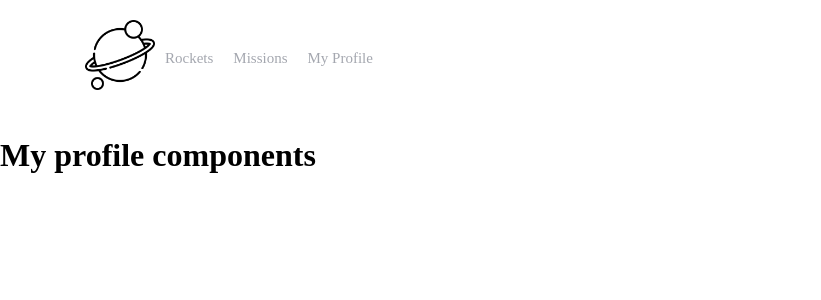
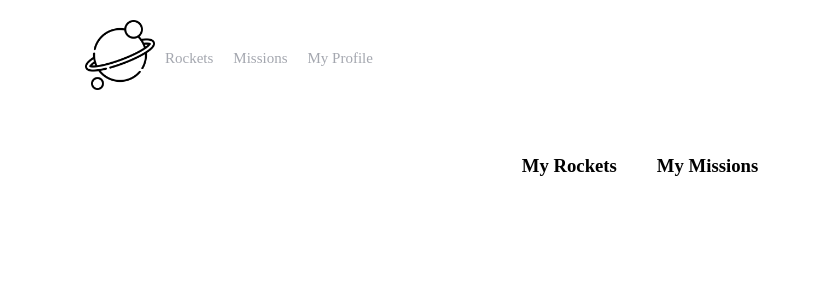
Before and after one commit to aakbarkhan/SpaceTravelers, a React (Create React App) app: page /myprofile in a window 1280 px wide. Shown: the top 300 px of the page, without its empty margins (0-821 px from the left). Built offline with nearby package versions, Linux system fonts and the light colour scheme.

Commit message:
display mission and rockets in my profile components

```diff
--- a/src/components/Myprofile.js
+++ b/src/components/Myprofile.js
@@ -1,9 +1,30 @@
-import React from 'react';
+import { useSelector } from 'react-redux';
 
-const Myprofile = () => (
-  <div>
-    <h1>My profile components</h1>
-  </div>
-);
+const Myprofile = () => {
+  const rockets = useSelector((state) => state.rocketReducer);
+  const reservedItems = rockets.rockets.filter((item) => item.reserve === true);
+  const missionItems = rockets.missions.filter((item) => item.join === true);
+
+  return (
+    <div className="wrapper_profile">
+      <div className="profile">
+        <h3>My Rockets</h3>
+        <ul className="list">
+          {reservedItems.map((rock) => <li key={rock.rocket_name}>{rock.rocket_name}</li>)}
+        </ul>
+      </div>
+      <div className="profile">
+        <h3>My Missions</h3>
+        <ul className="list">
+          {
+            missionItems.map((mission) => (
+              <li key={mission.mission_name}>{mission.mission_name}</li>
+            ))
+          }
+        </ul>
+      </div>
+    </div>
+  );
+};
 
 export default Myprofile;
--- a/src/index.css
+++ b/src/index.css
@@ -109,3 +109,20 @@ tr {
 tr:nth-child(even) {
   background: rgb(219, 216, 216);
 }
+
+
+.wrapper_profile{
+  display: flex;
+  align-items:center;
+  justify-content: center;
+}
+
+.profile{
+  margin: 20px;
+}
+
+.list li{
+  border: 1px solid gray;
+  width: 300px;
+  padding: 10px 20px;
+}
```
